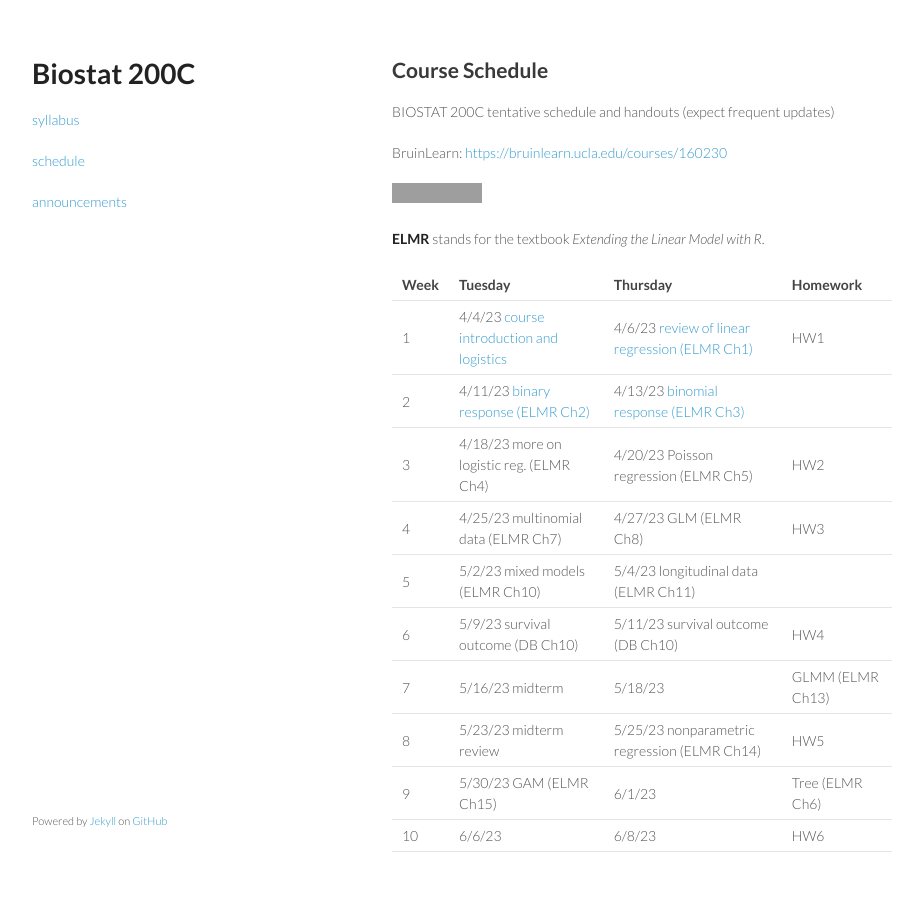
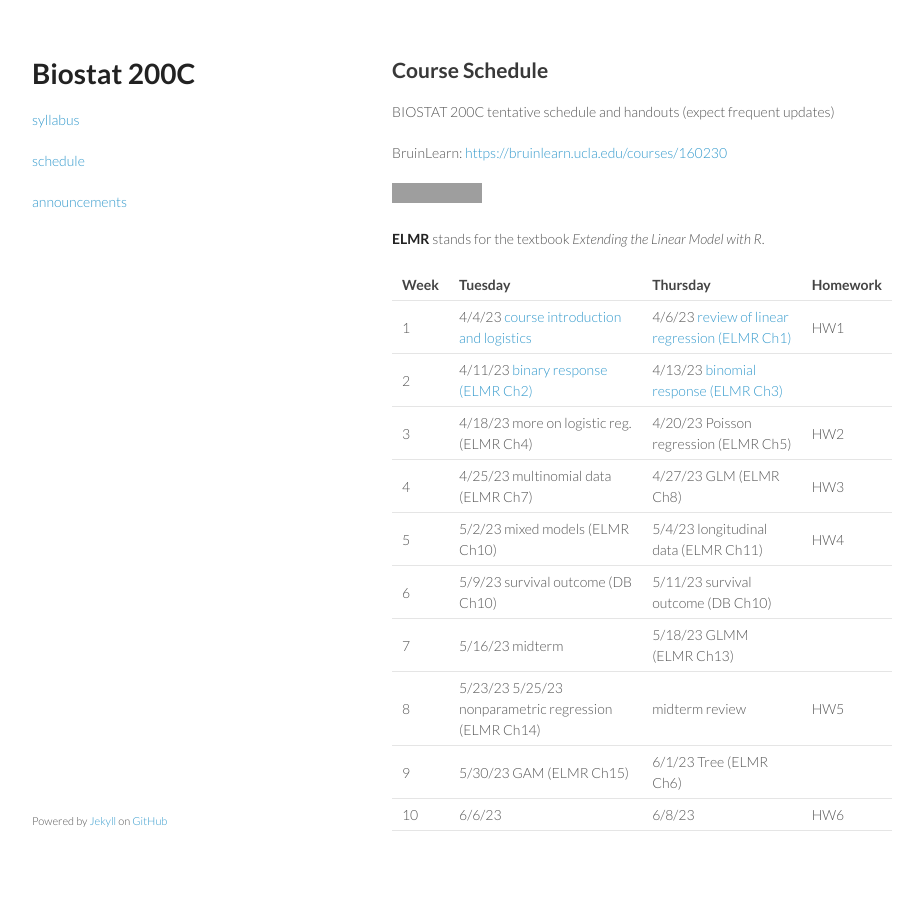
Before and after one commit to ucla-biostat-200c/2023spring, a Jekyll site: the page built from schedule/schedule.md, in a window 1280 px wide. Shown: the whole page, without its empty margins (178-1101 px from the left). Built offline with Jekyll 4.4.1, drawn with Linux system fonts in a browser that asks for light colours; after the commit the page ends 901 px from its top, so only the background shows below that; grey boxes are pictures that could not be loaded.

```diff
--- a/schedule/schedule.md
+++ b/schedule/schedule.md
@@ -19,11 +19,11 @@ BruinLearn: <https://bruinlearn.ucla.edu/courses/160230>
 | 2 | 4/11/23 [binary response (ELMR Ch2)](../slides/03-binary/binary.html) | 4/13/23 [binomial response (ELMR Ch3)](../slides/04-binomial/binomial.html)| |
 | 3 | 4/18/23 more on logistic reg. (ELMR Ch4) | 4/20/23 Poisson regression (ELMR Ch5) |HW2 |
 | 4 | 4/25/23 multinomial data (ELMR Ch7)  | 4/27/23 GLM (ELMR Ch8) | HW3|
-| 5 | 5/2/23  mixed models (ELMR Ch10) | 5/4/23 longitudinal data (ELMR Ch11)  | |
-| 6 | 5/9/23  survival outcome (DB Ch10) | 5/11/23  survival outcome (DB Ch10) |HW4 |
-| 7 | 5/16/23 midterm | 5/18/23 | GLMM (ELMR Ch13)|
-| 8 | 5/23/23 midterm review | 5/25/23 nonparametric regression (ELMR Ch14) | HW5|
-| 9 | 5/30/23 GAM (ELMR Ch15) | 6/1/23 |Tree (ELMR Ch6) |
+| 5 | 5/2/23  mixed models (ELMR Ch10) | 5/4/23 longitudinal data (ELMR Ch11)  |HW4 |
+| 6 | 5/9/23  survival outcome (DB Ch10) | 5/11/23  survival outcome (DB Ch10) | |
+| 7 | 5/16/23 midterm | 5/18/23 GLMM (ELMR Ch13) | |
+| 8 | 5/23/23 5/25/23 nonparametric regression (ELMR Ch14) |  midterm review | HW5|
+| 9 | 5/30/23 GAM (ELMR Ch15) | 6/1/23 Tree (ELMR Ch6) | |
 | 10 | 6/6/23  | 6/8/23 |HW6 |
 
 <!--
```
